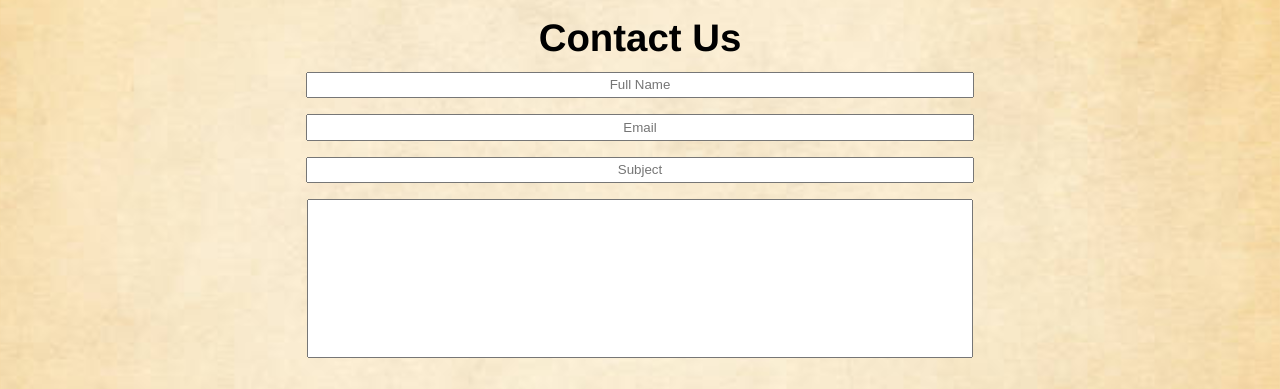
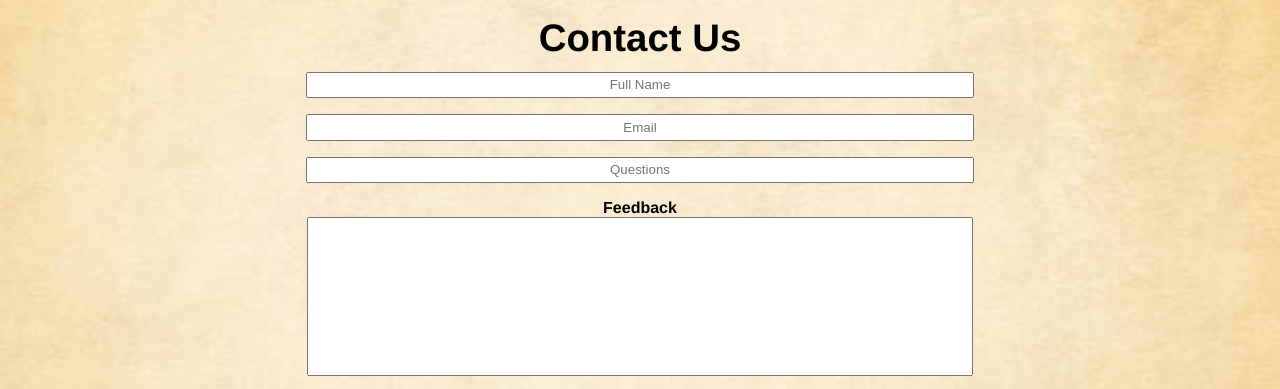
Before and after one commit to moha1017/mtm6201-midterm, a plain HTML site: page contact.html in a window 1280 px wide. Shown: the part 126-515 px from the top of the page. Drawn offline with Linux system fonts and the light colour scheme.

Commit message:
fixes contact page

```diff
--- a/contact.html
+++ b/contact.html
@@ -32,8 +32,8 @@
                     <label></label>
                     <input type="text" placeholder="Full Name">
                     <input type="text" placeholder="Email">
-                    <input type="text" placeholder="Subject">
-                    <b></b>
+                    <input type="text" placeholder="Questions">
+                    <b> Feedback</b>
                     <textarea></textarea>
                     <div class="content-button">
                         <button class="a-btn">More</button>
```
